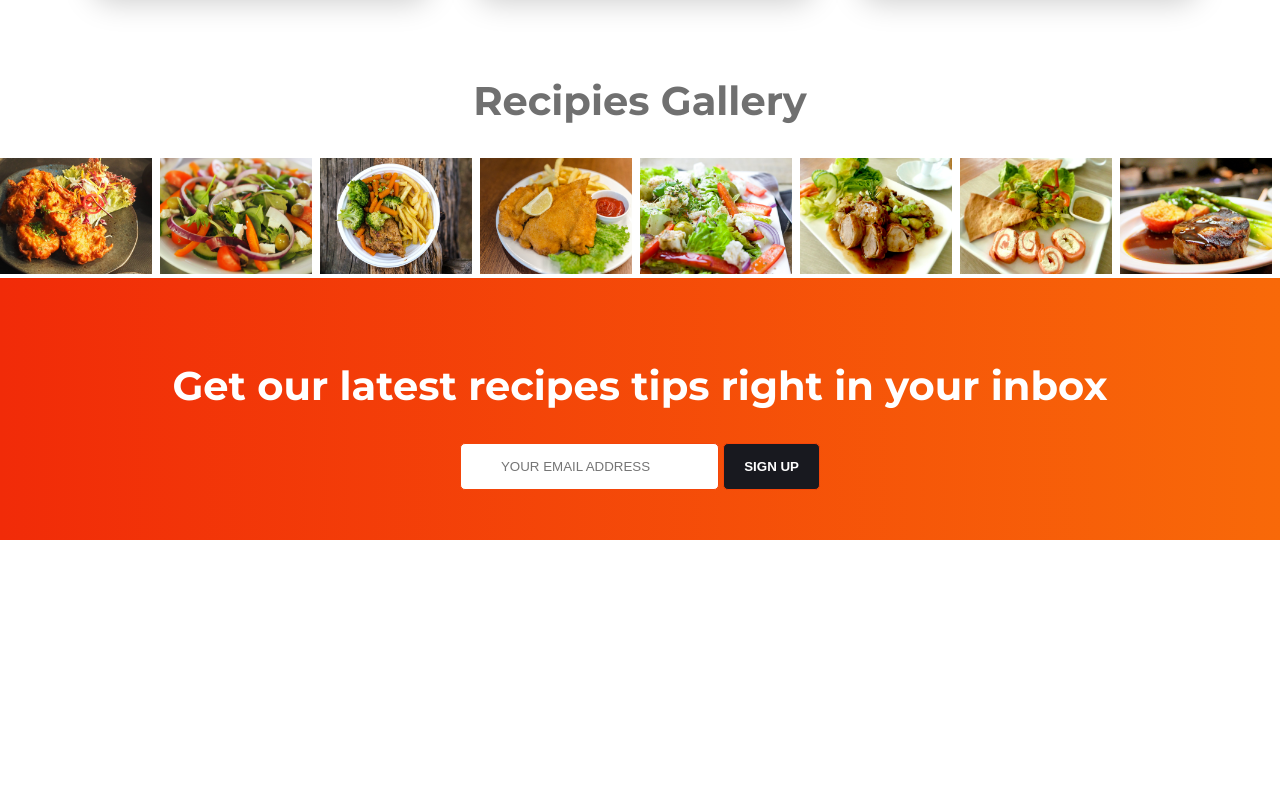
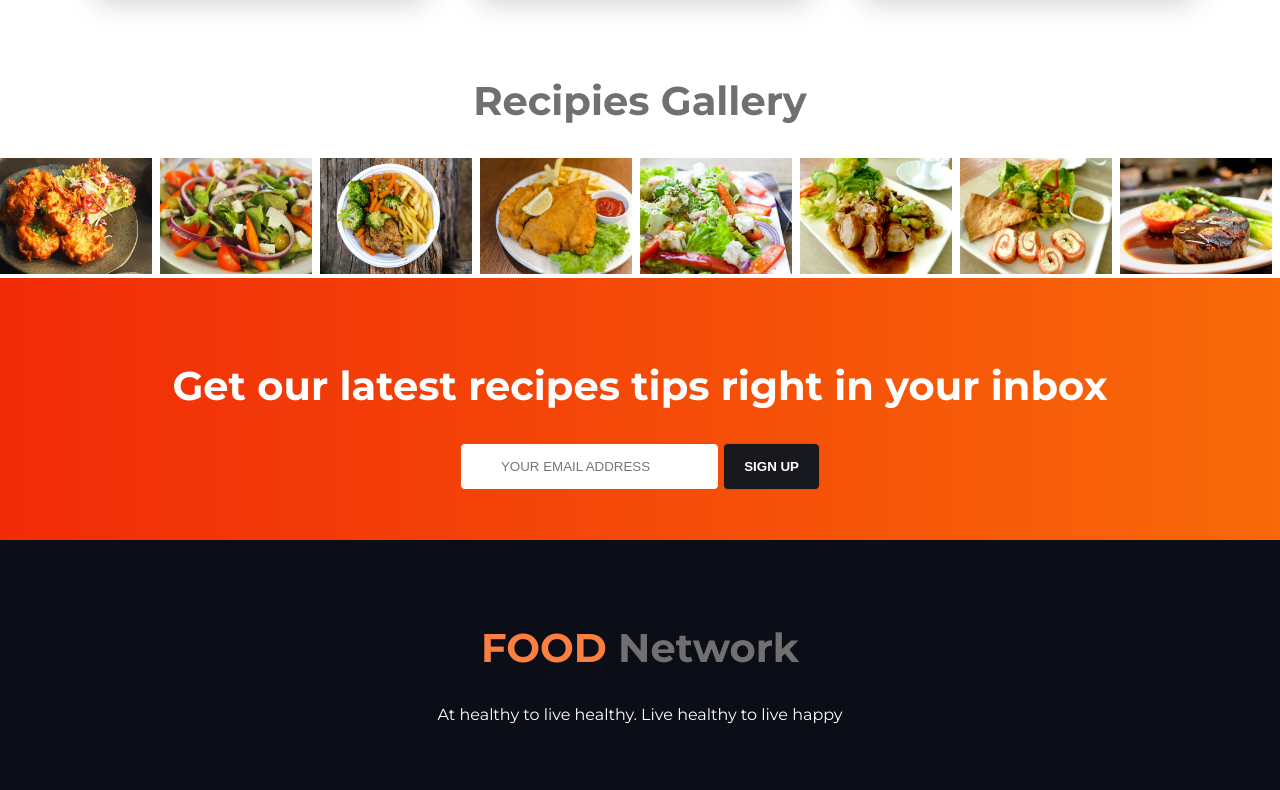
Before and after one commit to mahmudurbd/food-network, a plain HTML site: page index.html in a window 1280 px wide. Shown: the part 2554-3344 px from the top of the page. Before the commit the page ends 3094 px from the top, so only its background shows below. Drawn offline with Linux system fonts and the light colour scheme.

Commit message:
footer added

```diff
--- a/index.html
+++ b/index.html
@@ -128,6 +128,12 @@
             </form>
         </div>
     </div>
+    <!--start of footer area -->
+    <footer>
+        <h2><span class="footer-hightlight">FOOD</span> Network</h2>
+        <p>At healthy to live healthy. Live healthy to live happy</p>
+    </footer>
+    <!-- end of footer area -->
 </body>
 
 </html>
--- a/style.css
+++ b/style.css
@@ -155,3 +155,15 @@ h3 {
     color: #fff;
     font-weight: 700;
 }
+/*------ footer area------ */
+footer {
+    padding: 50px;
+    background-color: #0B0D17;
+    text-align: center;
+}
+footer p {
+    color: #fff;
+}
+.footer-hightlight {
+    color: #FC7F42;
+}
```
